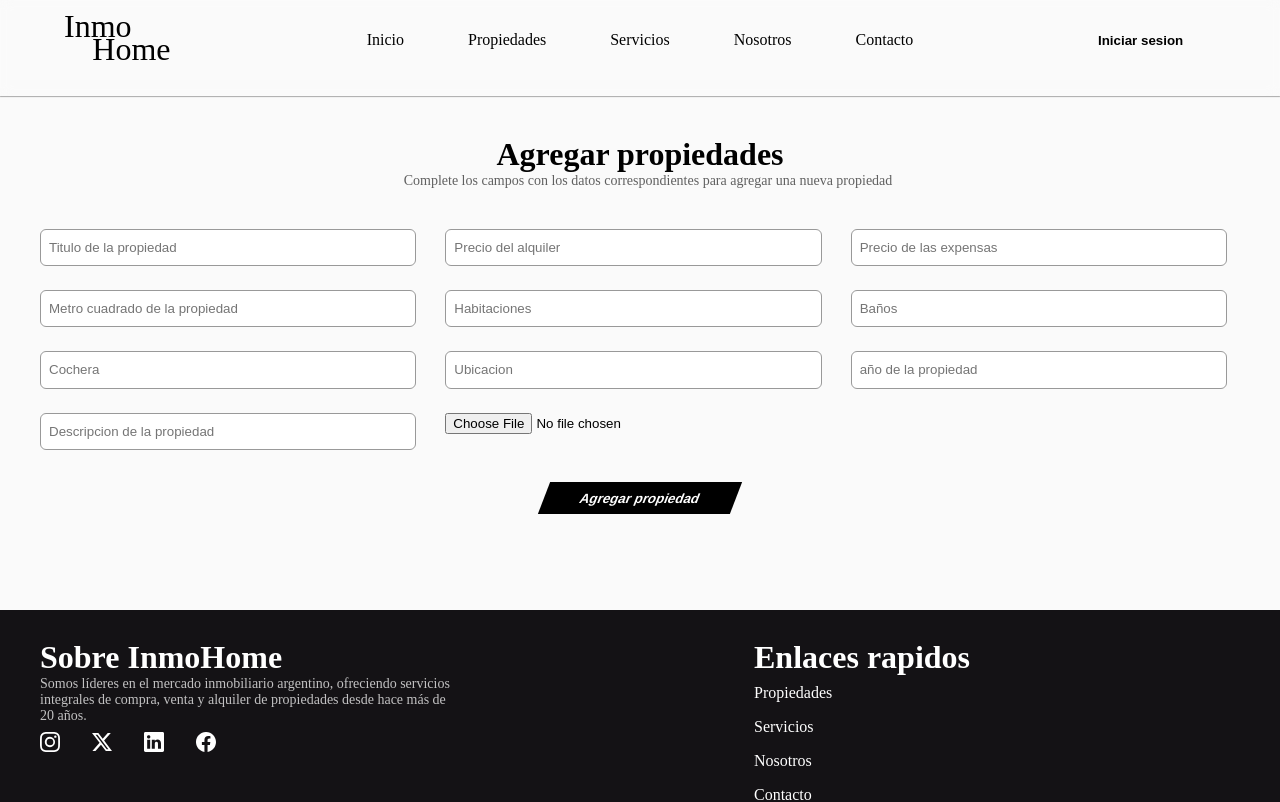
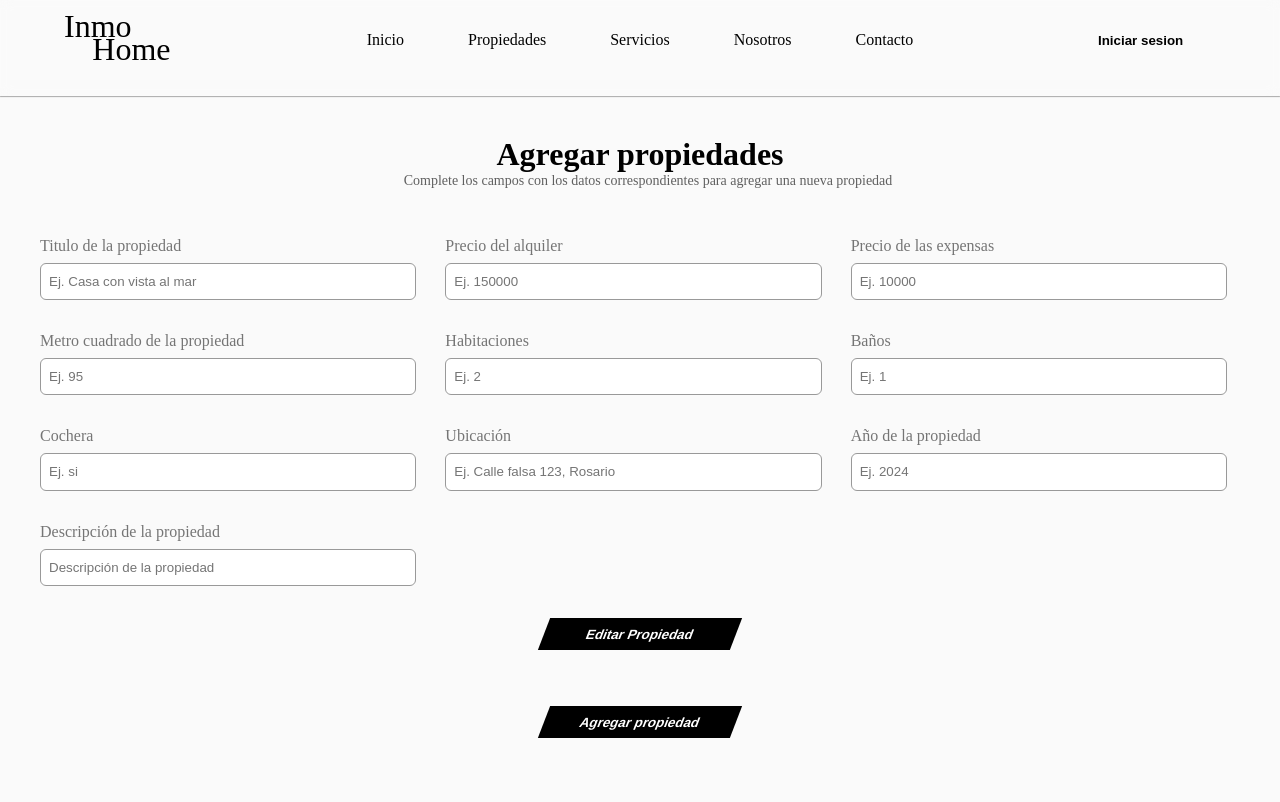
Before and after one commit to Alan-Ribeca/inmobiliaria, a React (Vite) app in the folder inmoReact/: page /subirProductos in a window 1280 px wide. Shown: the top 802 px of the page. Built offline with nearby package versions, Linux system fonts and the light colour scheme.

Commit message:
agregando la funcion de editar una propiedad

```diff
--- a/inmoReact/src/App.jsx
+++ b/inmoReact/src/App.jsx
@@ -17,6 +17,7 @@ import { Footer } from "./components/footer/Footer";
 import ScrollToTop from "./components/scroll/ScrollToTop";
 import "../css/style.css";
 import { EliminarProp } from "./components/admin/EliminarProp";
+import { EditarPropiedadId } from "./components/admin/EditarPropiedadId";
 
 function App() {
   //utilizar contexto
@@ -55,6 +56,10 @@ function App() {
             <Route path="/subirProductos" element={<SubirProductos />} />
             <Route path="/editarProductos" element={<EditarPropiedades />} />
             <Route path="/eliminarPropiedad" element={<EliminarProp />} />
+            <Route
+              path="/editarProductos/:id"
+              element={<EditarPropiedadId />}
+            />
           </Routes>
         </main>
         <footer>
--- /dev/null
+++ b/inmoReact/src/components/admin/EditarPropiedadId.jsx
@@ -0,0 +1,16 @@
+import { useLocation } from "react-router-dom";
+import { Inputs } from "./Inputs";
+export const EditarPropiedadId = () => {
+  const location = useLocation();
+  const { propiedad } = location.state;
+
+  return (
+    <>
+      <h1>Editar Propiedad</h1>
+
+      <section className="agregarPropiedad">
+        <Inputs propiedad={propiedad} />
+      </section>
+    </>
+  );
+};
--- /dev/null
+++ b/inmoReact/src/components/admin/Inputs.jsx
@@ -0,0 +1,185 @@
+/* eslint-disable react/prop-types */
+import "./inputs.scss";
+import { useState, useEffect } from "react";
+import datosAxios from "../../config/axios";
+import { useNavigate } from "react-router-dom";
+
+export const Inputs = ({ propiedad }) => {
+  const [formData, setFormData] = useState({
+    titulo: "",
+    precioPropiedad: "",
+    expensas: "",
+    anoPropiedad: "",
+    banos: "",
+    coquera: "",
+    descripcion: "",
+    habitaciones: "",
+    superficie: "",
+    ubicacion: "",
+  });
+
+  const navigate = useNavigate();
+
+  useEffect(() => {
+    if (propiedad) {
+      setFormData({
+        titulo: propiedad.titulo || "",
+        precioPropiedad: propiedad.precio?.propiedad || "",
+        expensas: propiedad.precio?.expensas || "",
+        anoPropiedad: propiedad.informacion?.anoPropiedad || "",
+        banos: propiedad.informacion?.banos || "",
+        coquera: propiedad.informacion?.coquera || "",
+        descripcion: propiedad.informacion?.descripcion || "",
+        habitaciones: propiedad.informacion?.habitaciones || "",
+        superficie: propiedad.informacion?.superficie || "",
+        ubicacion: propiedad.informacion?.ubicacion || "",
+        _id: propiedad._id,
+      });
+    }
+  }, [propiedad]);
+
+  const handleInputChange = (e) => {
+    const { name, value } = e.target;
+    setFormData((prevState) => ({
+      ...prevState,
+      [name]: value,
+    }));
+  };
+
+  const handleSubmit = async (e) => {
+    e.preventDefault();
+    try {
+      // Hacemos la solicitud PUT para actualizar la propiedad
+      const res = await datosAxios.put(
+        `/propiedades/${propiedad._id}`,
+        formData
+      );
+
+      if (res.status === 200) {
+        navigate("/editarProductos");
+      }
+    } catch (error) {
+      console.error("Hubo un error al actualizar la propiedad:", error);
+    }
+  };
+
+  return (
+    <form onSubmit={handleSubmit} className="form">
+      <ul className="ulInputs">
+        <li className="li">
+          <label className="label">Titulo de la propiedad</label>
+          <input
+            type="text"
+            className="input"
+            name="titulo"
+            placeholder="Ej. Casa con vista al mar"
+            value={formData.titulo}
+            onChange={handleInputChange}
+          />
+        </li>
+        <li className="li">
+          <label className="label">Precio del alquiler</label>
+          <input
+            type="text"
+            className="input"
+            name="precioPropiedad"
+            placeholder="Ej. 150000"
+            value={formData.precioPropiedad}
+            onChange={handleInputChange}
+          />
+        </li>
+        <li className="li">
+          <label className="label">Precio de las expensas</label>
+          <input
+            type="text"
+            className="input"
+            name="expensas"
+            placeholder="Ej. 10000"
+            value={formData.expensas}
+            onChange={handleInputChange}
+          />
+        </li>
+        <li className="li">
+          <label className="label">Metro cuadrado de la propiedad</label>
+          <input
+            type="text"
+            className="input"
+            name="superficie"
+            placeholder="Ej. 95"
+            value={formData.superficie}
+            onChange={handleInputChange}
+          />
+        </li>
+        <li className="li">
+          <label className="label">Habitaciones</label>
+          <input
+            type="text"
+            className="input"
+            name="habitaciones"
+            placeholder="Ej. 2"
+            value={formData.habitaciones}
+            onChange={handleInputChange}
+          />
+        </li>
+        <li className="li">
+          <label className="label">Baños</label>
+          <input
+            type="text"
+            className="input"
+            name="banos"
+            placeholder="Ej. 1"
+            value={formData.banos}
+            onChange={handleInputChange}
+          />
+        </li>
+        <li className="li">
+          <label className="label">Cochera</label>
+          <input
+            type="text"
+            className="input"
+            name="coquera"
+            placeholder="Ej. si"
+            value={formData.coquera}
+            onChange={handleInputChange}
+          />
+        </li>
+        <li className="li">
+          <label className="label">Ubicación</label>
+          <input
+            type="text"
+            className="input"
+            name="ubicacion"
+            placeholder="Ej. Calle falsa 123, Rosario"
+            value={formData.ubicacion}
+            onChange={handleInputChange}
+          />
+        </li>
+        <li className="li">
+          <label className="label">Año de la propiedad</label>
+          <input
+            type="text"
+            className="input"
+            name="anoPropiedad"
+            placeholder="Ej. 2024"
+            value={formData.anoPropiedad}
+            onChange={handleInputChange}
+          />
+        </li>
+        <li className="li">
+          <label className="label">Descripción de la propiedad</label>
+          <input
+            type="text"
+            className="input"
+            name="descripcion"
+            placeholder="Descripción de la propiedad"
+            value={formData.descripcion}
+            onChange={handleInputChange}
+          />
+        </li>
+      </ul>
+      <button className="btnSubirPropiedad" type="submit">
+        Editar Propiedad
+      </button>
+    </form>
+  );
+};
--- a/inmoReact/src/components/admin/SubirProductos.jsx
+++ b/inmoReact/src/components/admin/SubirProductos.jsx
@@ -1,3 +1,4 @@
+import { Inputs } from "./Inputs";
 import "./subirPropiedad.scss";
 export const SubirProductos = () => {
   return (
@@ -9,47 +10,7 @@ export const SubirProductos = () => {
       </p>
 
       <section className="agregarPropiedad">
-        <div className="containerInputs">
-          <input
-            type="text"
-            placeholder="Titulo de la propiedad"
-            className="inputAgregar"
-          />
-          <input
-            type="text"
-            placeholder="Precio del alquiler"
-            className="inputAgregar"
-          />
-          <input
-            type="text"
-            placeholder="Precio de las expensas"
-            className="inputAgregar"
-          />
-          <input
-            type="text"
-            placeholder="Metro cuadrado de la propiedad"
-            className="inputAgregar"
-          />
-          <input
-            type="text"
-            placeholder="Habitaciones"
-            className="inputAgregar"
-          />
-          <input type="text" placeholder="Baños" className="inputAgregar" />
-          <input type="text" placeholder="Cochera" className="inputAgregar" />
-          <input type="text" placeholder="Ubicacion" className="inputAgregar" />
-          <input
-            type="text"
-            placeholder="año de la propiedad"
-            className="inputAgregar"
-          />
-          <input
-            type="text"
-            placeholder="Descripcion de la propiedad"
-            className="inputAgregar"
-          />
-          <input type="file" placeholder="Subir img" className="inputImg" />
-        </div>
+        <Inputs />
 
         <button className="btnSubirPropiedad">Agregar propiedad</button>
       </section>
--- /dev/null
+++ b/inmoReact/src/components/admin/inputs.scss
@@ -0,0 +1,33 @@
+.form {
+  width: 100%;
+  display: flex;
+  flex-direction: column;
+  align-items: center;
+  .ulInputs {
+    display: grid;
+    grid-template-columns: 1fr 1fr 1fr;
+    gap: 1rem;
+    width: 100%;
+    list-style: none;
+
+    .li {
+      display: flex;
+      flex-direction: column;
+
+      .label {
+        color: #757575;
+        padding: 0.5rem 0;
+      }
+
+      .input {
+        height: 2.2rem;
+        border-radius: 6px;
+        border: 1px solid #999;
+        padding-left: 0.5rem;
+        margin-bottom: 0.5rem;
+        width: 90%;
+        padding-right: 1rem;
+      }
+    }
+  }
+}
--- a/inmoReact/src/components/admin/subirPropiedad.scss
+++ b/inmoReact/src/components/admin/subirPropiedad.scss
@@ -16,22 +16,6 @@
   align-items: center;
   width: 1200px;
   margin: 0 auto;
-  .containerInputs {
-    display: grid;
-    grid-template-columns: 1fr 1fr 1fr;
-    gap: 1rem;
-    width: 100%;
-
-    .inputAgregar {
-      height: 2.2rem;
-      border-radius: 6px;
-      border: 1px solid #999;
-      padding-left: 0.5rem;
-      margin-bottom: 0.5rem;
-      width: 90%;
-      padding-right: 1rem;
-    }
-  }
 
   .btnSubirPropiedad {
     width: 12rem;
--- a/inmoReact/src/components/propiedades/Propiedad.jsx
+++ b/inmoReact/src/components/propiedades/Propiedad.jsx
@@ -44,7 +44,7 @@ export const Propiedad = ({ propiedad }) => {
 
   const url = () => {
     if (location.pathname === "/editarProductos") {
-      return `/editarProductos/${_id}`;
+      return `/editarProductos/:${_id}`;
     } else if (location.pathname === "/eliminarPropiedad") {
       return "";
     } else {
```
Also changed, not shown: 6 other files (tests, documents, lock files or other folders).
